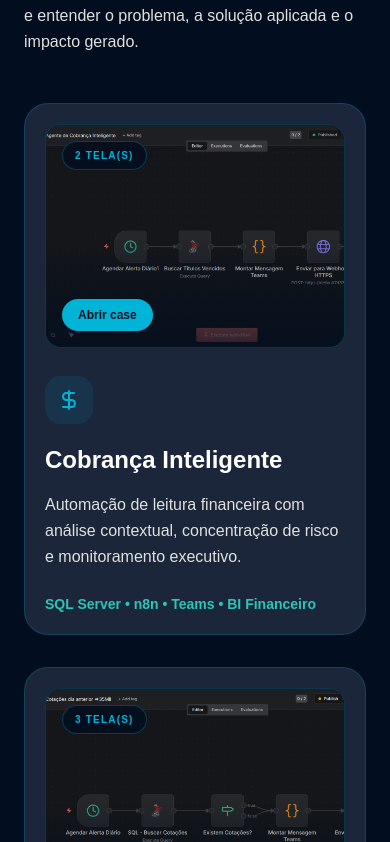
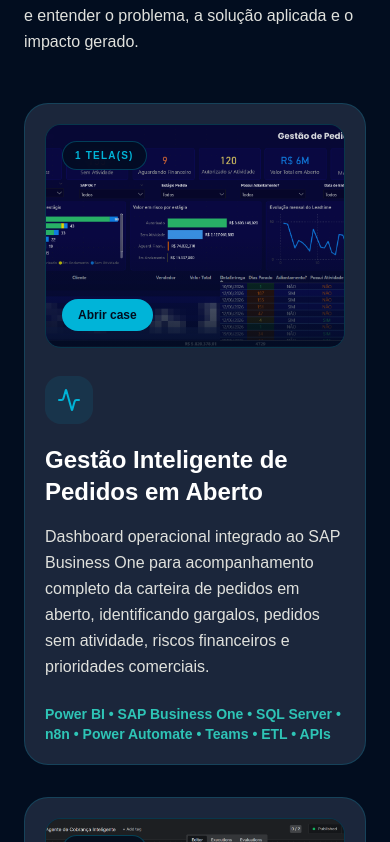
Before and after one commit to rmota13/mota-inteligencia-site, a Next.js app: page / in a window 390 px wide. Shown: the part 6462-7304 px from the top of the page. Built offline with nearby package versions, Linux system fonts and the light colour scheme.

Commit message:
Ajuste responsividade header

```diff
--- a/app/page.tsx
+++ b/app/page.tsx
@@ -15,6 +15,7 @@ import {
   ArrowRight,
   Server,
   Globe,
+  Activity,
 } from "lucide-react";
 
 const whatsappUrl =
@@ -92,6 +93,24 @@ const technologyGroups = [
 ];
 const projects = [
   {
+    title: "Gestão Inteligente de Pedidos em Aberto",
+    desc: "Dashboard operacional integrado ao SAP Business One para acompanhamento completo da carteira de pedidos em aberto, identificando gargalos, pedidos sem atividade, riscos financeiros e prioridades comerciais.",
+    problem:
+      "A operação possuía baixa visibilidade sobre pedidos em aberto, ausência de priorização operacional e dificuldade em identificar rapidamente pedidos parados, sem atividade comercial ou aguardando financeiro.",
+    solution:
+      "Desenvolvimento de dashboard operacional em Power BI integrado ao SAP Business One, consolidando indicadores críticos da carteira de pedidos.",
+    impact:
+      "Maior visibilidade operacional, redução de gargalos comerciais, acompanhamento contínuo da carteira e aumento da capacidade de tomada de decisão baseada em dados.",
+    stack:
+      "Power BI • SAP Business One • SQL Server • n8n • Power Automate • Teams • ETL • APIs",
+    image: "/cases/pbi-pedidos-abertos.png",
+    gallery: [
+      "/cases/pbi-pedidos-abertos.png",
+    ],
+    icon: Activity,
+  },
+
+  {
     title: "Cobrança Inteligente",
     desc: "Automação de leitura financeira com análise contextual, concentração de risco e monitoramento executivo.",
     problem:
@@ -102,13 +121,12 @@ const projects = [
       "Redução de tempo operacional, visão executiva imediata e aumento da capacidade de priorização financeira.",
     stack: "SQL Server • n8n • Teams • BI Financeiro",
     image: "/cases/n8n-cobranca-inteligente.png",
-  gallery: [
-  "/cases/n8n-cobranca-inteligente.png",
-  "/cases/teams-cobranca-inteligente.png",
-],
+    gallery: [
+      "/cases/n8n-cobranca-inteligente.png",
+      "/cases/teams-cobranca-inteligente.png",
+    ],
     icon: DollarSign,
-  },
-  {
+  },  {
     title: "Cotações acima de R$35 mil",
     desc: "Monitoramento automático de oportunidades comerciais relevantes, com score, histórico e alerta executivo para tomada de ação.",
     problem:
```
Also changed, not shown: public/cases/pbi-pedidos-abertos.png (added).
